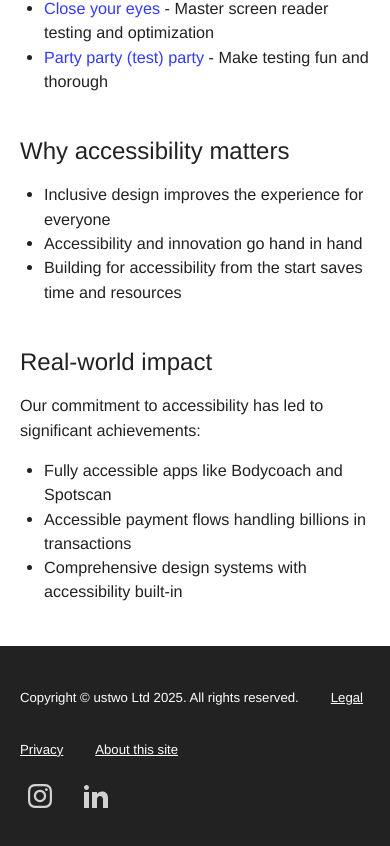
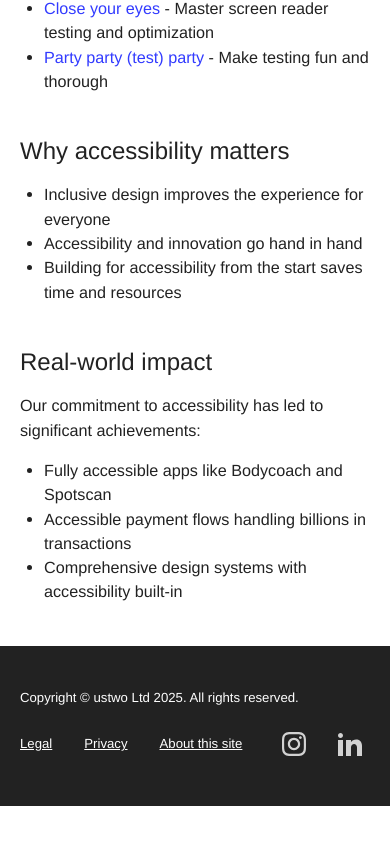
Before and after one commit to ustwo/accessibility-microsite, a React (Vite) app: page /about in a window 390 px wide. Shown: the part 952-1798 px from the top of the page. After the commit the page ends 1758 px from the top, so only its background shows below. Built offline with nearby package versions, Linux system fonts and the light colour scheme; no server answers; a web font is replaced by a local one.

Commit message:
Footer mobile

```diff
--- a/public/styles/layout.css
+++ b/public/styles/layout.css
@@ -424,6 +424,10 @@
   font-size: calc(0.8125rem + (((1.3 - 0.8125) * ((100vw - 320px) / (2048 - 320))) * 10));
 }
 
+.company-logo {
+  color: var(--color-light);
+}
+
 .footer-inner {
   display: flex;
   flex-direction: column;
--- a/src/components/Layout.tsx
+++ b/src/components/Layout.tsx
@@ -139,13 +139,10 @@ export default function Layout({ children, title, introText, theme }: LayoutProp
           <Grid>
             <Col start={1} span={12}>
               <div className="company-footer">
-
-                <ul className="company-links">
-                  <li>
-                  <div className="company-logo">
+                <div className="company-logo">
                   <span>Copyright © ustwo Ltd 2025. All rights reserved.</span>
                 </div>
-                  </li>
+                <ul className="company-links">
                   <li><a href="https://ustwo.com/legal/" target="_blank" rel="noopener noreferrer">Legal</a></li>
                   <li><a href="https://ustwo.com/privacy-policy/" target="_blank" rel="noopener noreferrer">Privacy<span className="hideOnTinyScreens"> Policy</span></a></li>
                   <li><Link aria-current={isCurrentPage("/about") ? "page" : undefined} to="/about">About this site</Link></li>
```
